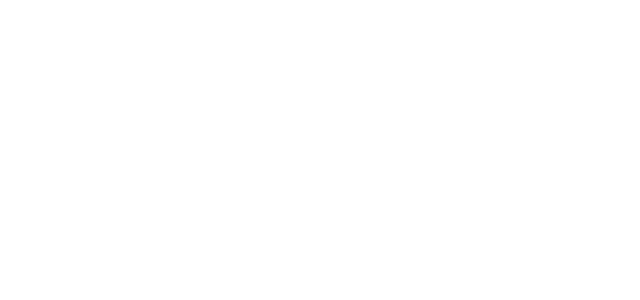
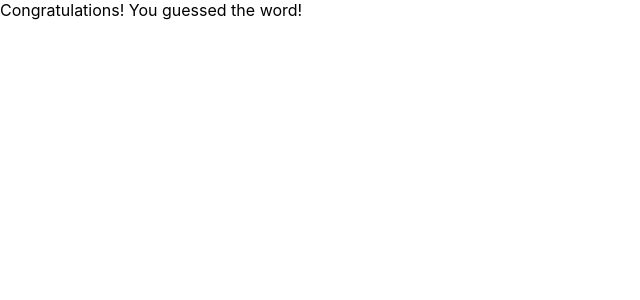
Before and after one commit to kubasulek2/testing, a React app: page / in a window 1280 px wide. Shown: the top 300 px of the page, without its empty margins (0-640 px from the left). Built offline with nearby package versions, Linux system fonts and the light colour scheme; the HTML template or start-up script is replaced by a standard one.

Commit message:
prop-types testing

```diff
--- a/package.json
+++ b/package.json
@@ -43,6 +43,7 @@
     "postcss-normalize": "7.0.1",
     "postcss-preset-env": "6.7.0",
     "postcss-safe-parser": "4.0.1",
+    "prop-types": "^15.7.2",
     "react": "^16.11.0",
     "react-app-polyfill": "^1.0.4",
     "react-dev-utils": "^9.1.0",
@@ -82,6 +83,7 @@
   },
   "devDependencies": {
     "babel-plugin-react-remove-properties": "^0.3.0",
+    "check-prop-types": "^1.1.2",
     "enzyme": "^3.10.0",
     "enzyme-adapter-react-16": "^1.15.1",
     "jest": "^24.9.0",
--- a/src/App.js
+++ b/src/App.js
@@ -8,7 +8,7 @@
 	render () {
 		return (
 			<div>
-				<Congrats />
+				<Congrats success/>
 			</div>
 		);
 
--- a/src/Components/Congrats/Congrats.js
+++ b/src/Components/Congrats/Congrats.js
@@ -1,4 +1,5 @@
 import React from 'react';
+import PropTypes from 'prop-types';
 
 /**
  * Functional component for congratulatory message.
@@ -17,4 +18,8 @@
 	);
 };
 
+Congrats.propTypes = {
+	success: PropTypes.bool.isRequired
+};
+
 export default Congrats;
```
Also changed, not shown: src/test/testUtils.js (+22 -0 lines), 2 other files (tests, documents, lock files or other folders).
